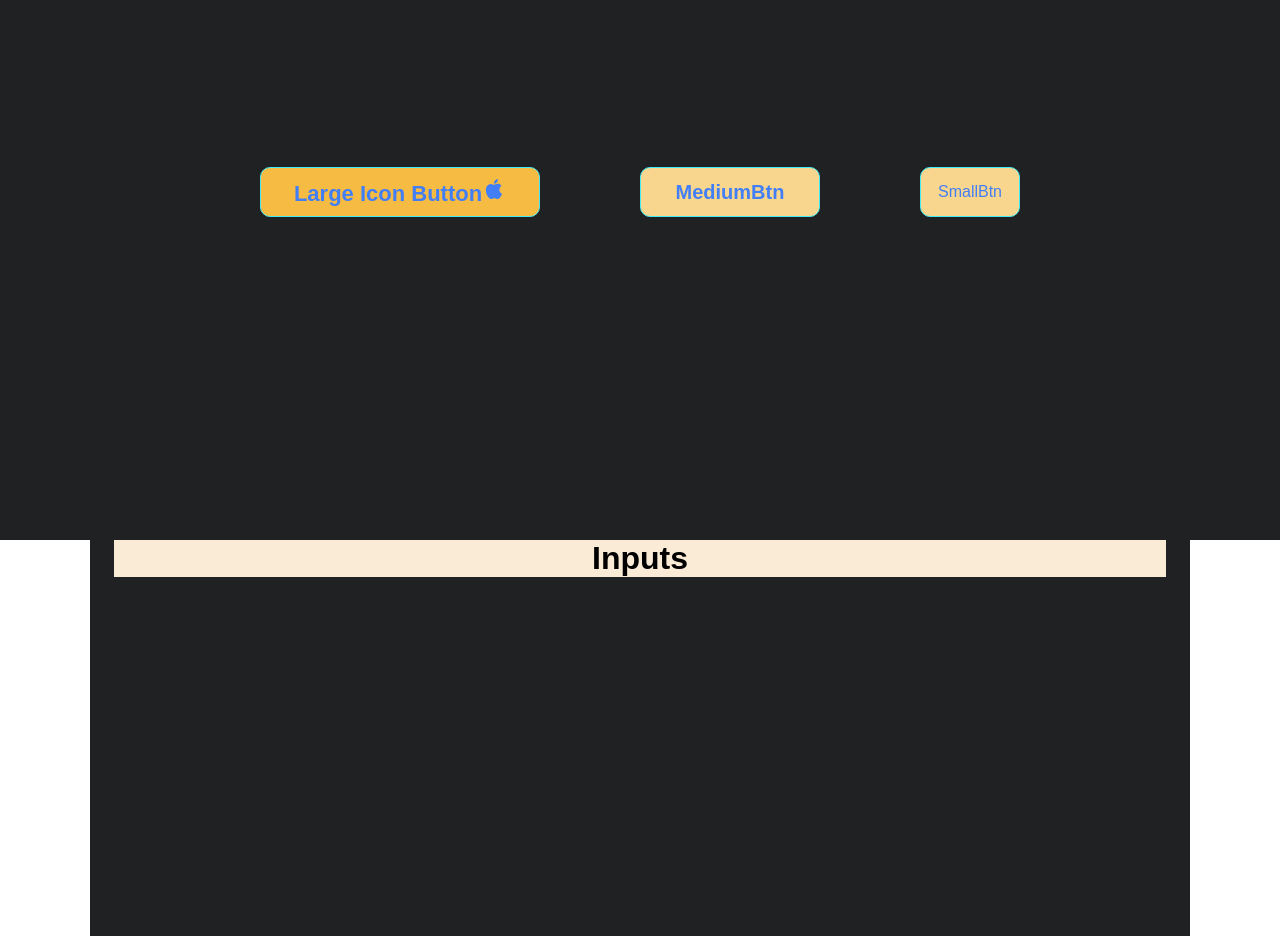
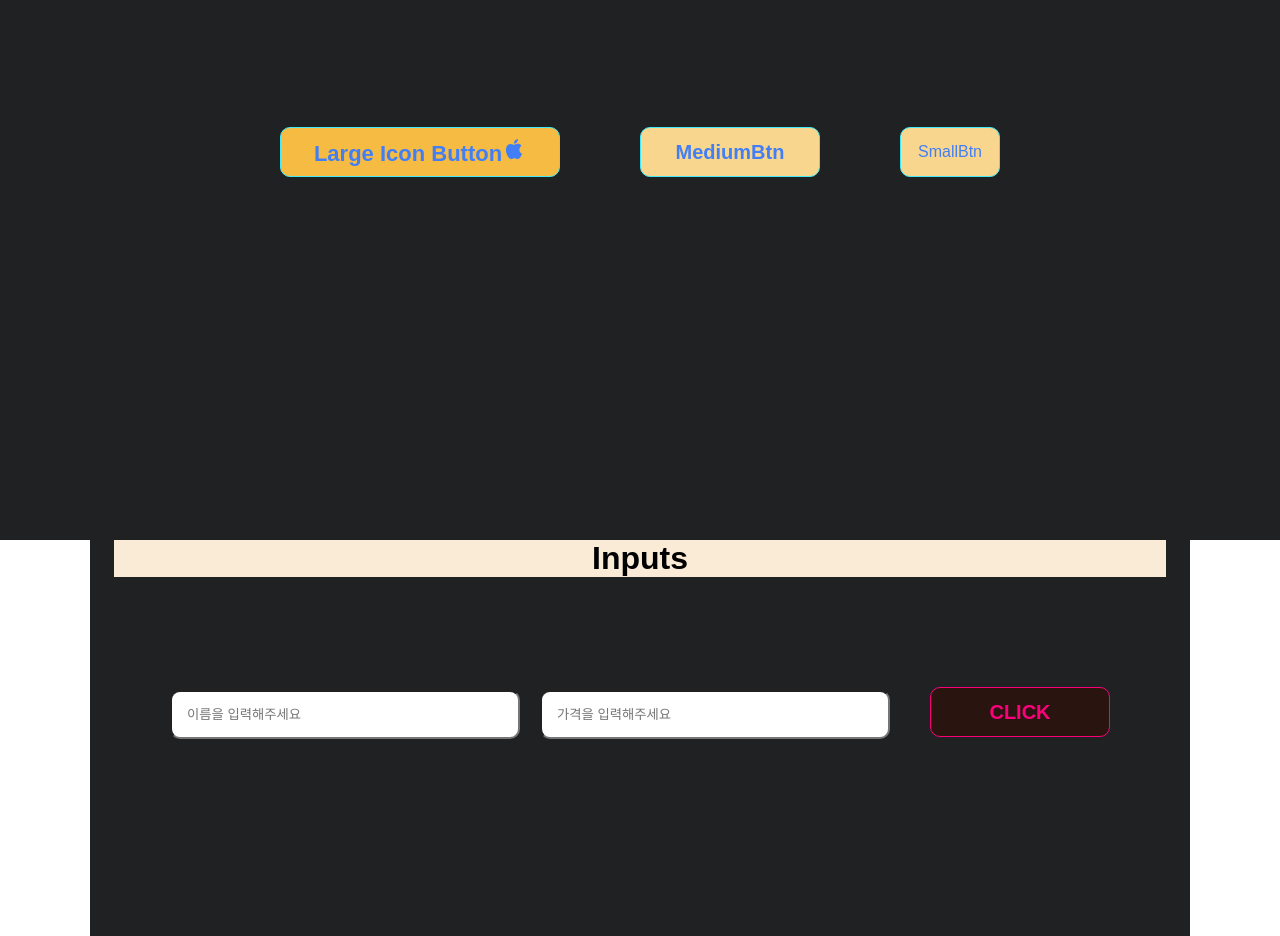
Before and after one commit to gunhoray/REACT_week3_LV3, a React (Create React App) app: page / in a window 1280 px wide. Shown: the part 1260-2196 px from the top of the page. Built offline with nearby package versions, Linux system fonts and the light colour scheme.

Commit message:
인풋 기능 구현 css완료

```diff
--- a/src/components/Buttons/ButtonsElements.js
+++ b/src/components/Buttons/ButtonsElements.js
@@ -18,8 +18,8 @@ export const ButtonspageName = styled.h1`
 export const BtnLayout = styled.div`
   display: flex;
   justify-content: center;
-  gap: 100px;
-  margin-top: 200px;
+  gap: 80px;
+  margin-top: 180px;
 `;
 
 export const ButtonComponent = styled.button`
@@ -32,6 +32,7 @@ export const ButtonComponent = styled.button`
   border-radius: ${(props) => props.borderRadius};
   border: ${(props) => props.border};
   cursor: pointer;
+  margin-left: ${(props) => props.marginLeft};
 
   &:active {
     background-color: #fff;
--- a/src/components/Inputs/InputsElements.js
+++ b/src/components/Inputs/InputsElements.js
@@ -3,16 +3,31 @@ import { styled } from "styled-components";
 export const Inputspagecon = styled.div`
   background-color: #1f2123;
   height: 860px;
-width:100%;
+  width: 100%;
   max-width: 1100px;
   margin-right: auto;
   margin-left: auto;
   padding: 0 24px;
   justify-content: center;
-`
+`;
 
-export const InputspageName= styled.h1`
+export const InputspageName = styled.h1`
   text-align: center;
   background-color: antiquewhite;
+`;
 
-`
+export const InputContainer = styled.div`
+  display: flex;
+  justify-content: center;
+  margin-top: 110px;
+  align-items: center;
+`;
+
+export const InputStage = styled.input`
+  width: 350px;
+  padding: 15px;
+  border-radius: 10px;
+  outline: none;
+  box-sizing: border-box;
+  margin-right: 20px;
+`;
--- a/src/components/Inputs/index.js
+++ b/src/components/Inputs/index.js
@@ -1,12 +1,80 @@
-import React from 'react'
-import { InputspageName, Inputspagecon } from './InputsElements';
+import React, { useRef, useState } from "react";
+import {
+  InputspageName,
+  Inputspagecon,
+  InputStage,
+  InputContainer,
+} from "./InputsElements";
+import { ButtonComponent } from "../Buttons/ButtonsElements";
 
 const Inputs = () => {
+  const [author, setAuthor] = useState("");
+  const [price, setPrice] = useState(null);
+  const nameRef = useRef();
+  const priceRef = useRef();
+
+  const onNameChange = (e) => {
+    setAuthor(e.target.value);
+  };
+  //
+  const onPriceChange = (e) => {
+    let value = Number(e.target.value.replace(/[^\d]/g, ""));
+    let numberWithCommas = parseInt(value).toLocaleString();
+    if (value === isNaN(value)) {
+      return;
+    }
+    setPrice(numberWithCommas);
+  };
+
+  const onBtnPrint = (e) => {
+    e.preventDefault();
+    if (author < 2) {
+      nameRef.current.focus();
+      return;
+    }
+    if (price < 5) {
+      priceRef.current.focus();
+      return;
+    }
+    alert(
+      `작성자는 ${author}님, 가격은 ${price}입니다. 밑의 화면에서 출력된 정보를 보실 수 있습니다.`
+    );
+  };
   return (
-    <Inputspagecon id='inputs'>
-    <InputspageName>Inputs</InputspageName>
+    <Inputspagecon id="inputs">
+      <InputspageName>Inputs</InputspageName>
+      <InputContainer>
+        <form onSubmit={onBtnPrint}>
+          <InputStage
+            value={author}
+            placeholder="이름을 입력해주세요"
+            ref={nameRef}
+            onChange={onNameChange}
+          />
+          <InputStage
+            value={price}
+            placeholder="가격을 입력해주세요"
+            ref={priceRef}
+            onChange={onPriceChange}
+          />
+          <ButtonComponent
+            backgroundColor="#29140F"
+            width="180px"
+            height="50px"
+            fontSize="20px"
+            fontWeight="700"
+            color="#fc007a"
+            borderRadius="10px"
+            border="1px solid #fc007a"
+            marginLeft="20px"
+            onClick={onBtnPrint}
+          >
+            CLICK
+          </ButtonComponent>
+        </form>
+      </InputContainer>
     </Inputspagecon>
-  )
-}
+  );
+};
 
 export default Inputs;
```
Lines whose indentation alone changed are shown as unchanged.
